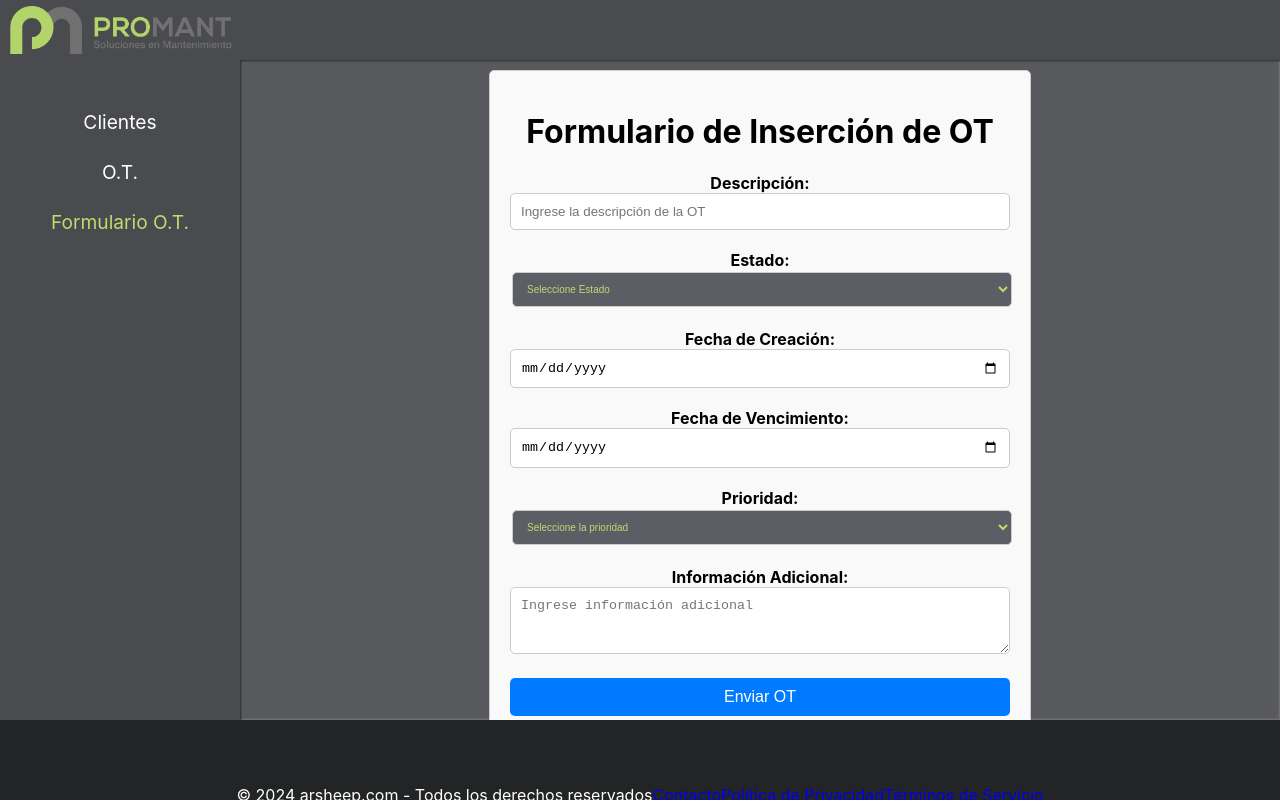
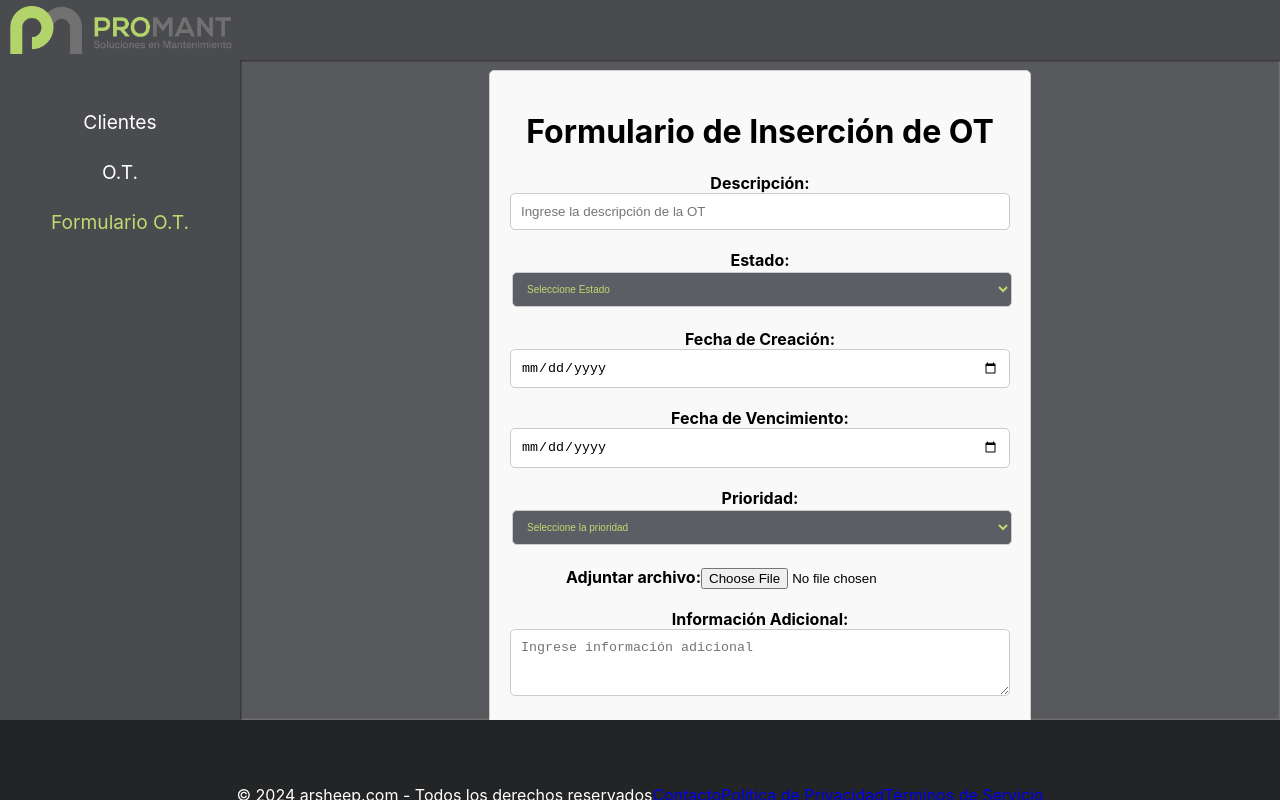
Before and after one commit to TebinJara/ARSHEEP, a React (Create React App) app: page /Layout/Formulario in a window 1280 px wide. Built offline with nearby package versions, Linux system fonts and the light colour scheme.

Commit message:
actualizacion 0.21-05
subir archivo en formulario ot

```diff
--- a/src/components/OT/FormularioOT.js
+++ b/src/components/OT/FormularioOT.js
@@ -9,12 +9,13 @@ const FormularioOT = () => {
     const [fechaVencimiento, setFechaVencimiento] = useState('');
     const [prioridad, setPrioridad] = useState('');
     const [adicional, setAdicional] = useState('');
+    const [archivo, setArchivo] = useState(null);
 
     // Función para manejar el envío del formulario
     const handleSubmit = (event) => {
         event.preventDefault();
         // Aquí puedes enviar los datos del formulario a tu backend para insertar la OT en la base de datos
-        console.log('Formulario enviado:', { descripcion, status, fechaCreacion, prioridad, adicional });
+        console.log('Formulario enviado:', { descripcion, status, fechaCreacion, prioridad, adicional, archivo });
     };
 
     return (
@@ -52,11 +53,15 @@ const FormularioOT = () => {
                         <option value="Alta">Alta</option>
                     </select>
                 </div>
-
+                <div className="form-group">
+                    <label htmlFor="archivo">Adjuntar archivo:</label>
+                    <input type="file" className="form-control-file" id="archivo" onChange={(e) => setArchivo(e.target.files[0])} />
+                </div>
                 <div className="form-group">
                     <label htmlFor="adicional">Información Adicional:</label>
                     <textarea className="form-control" id="adicional" rows="3" placeholder="Ingrese información adicional" value={adicional} onChange={(e) => setAdicional(e.target.value)}></textarea>
                 </div>
+
                 <button type="submit" className="btn btn-primary">Enviar OT</button>
             </form>
         </div>
```
